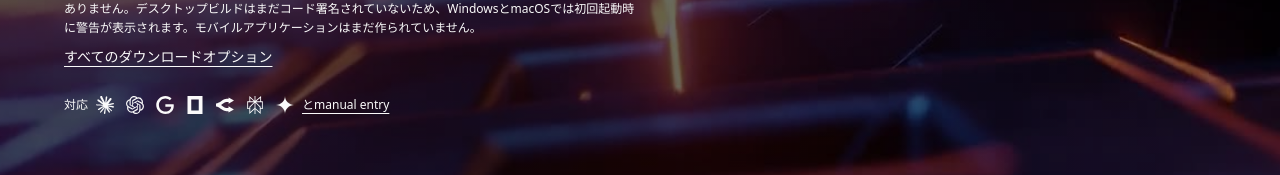
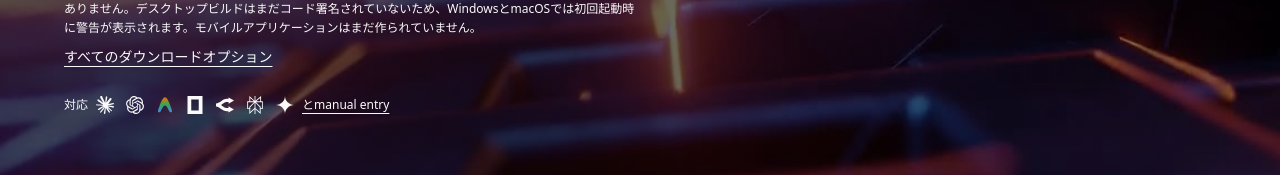
Before and after one commit to lucaswebsystems/openlimiter, a Next.js app in the folder apps/web/: page /en in a window 1280 px wide. Shown: the part 611-786 px from the top of the page. Built offline with nearby package versions, Linux system fonts and the light colour scheme; no server answers.

Commit message:
feat(web): add official AntigravityMark SVG logo with gradient

```diff
--- a/apps/web/components/integration-strip.tsx
+++ b/apps/web/components/integration-strip.tsx
@@ -1,6 +1,7 @@
 import { useTranslations } from "next-intl";
 import type { CSSProperties, ReactNode } from "react";
 import {
+  AntigravityMark,
   ClaudeMark,
   CodexMark,
   CopilotMark,
@@ -92,7 +93,7 @@ function getConnectors(t: ReturnType<typeof useTranslations<"integrations">>): S
     },
     {
       name: "Antigravity",
-      Mark: GoogleMark,
+      Mark: AntigravityMark,
       state: "today",
       tag: t("connectors.antigravity.tag"),
       detail: t("connectors.antigravity.detail"),
--- a/apps/web/components/tool-marks.tsx
+++ b/apps/web/components/tool-marks.tsx
@@ -134,6 +134,39 @@ const KIMI_PATH =
 
 export function ClaudeMark({ className }: ToolMarkProps) {
   return <BrandGlyph path={CLAUDE_PATH} className={className} />;
+}
+
+/**
+ * Antigravity's polychrome logo: a smooth arch with flared feet carrying a gradient
+ * from red-orange at top through green to blue at the base.
+ */
+export function AntigravityMark({ className = "h-5 w-5" }: ToolMarkProps) {
+  return (
+    <svg
+      viewBox="0 0 24 24"
+      className={className}
+      aria-hidden="true"
+      focusable="false"
+    >
+      <defs>
+        <linearGradient
+          id="openlimiter-antigravity-gradient"
+          x1="0%"
+          y1="0%"
+          x2="0%"
+          y2="100%"
+        >
+          <stop offset="0%" stopColor="#E8710A" />
+          <stop offset="50%" stopColor="#34A853" />
+          <stop offset="100%" stopColor="#4285F4" />
+        </linearGradient>
+      </defs>
+      <path
+        d="M12 1.8C14.8 1.8 17.1 7.8 19.6 14.2C20.5 16.5 21.4 19 21.4 20.2C21.4 21.8 19.8 22.4 17.8 20.6C16.3 16.8 14.1 12.5 12 12.5C9.9 12.5 7.7 16.8 6.2 20.6C4.2 22.4 2.6 21.8 2.6 20.2C2.6 19 3.5 16.5 4.4 14.2C6.9 7.8 9.2 1.8 12 1.8Z"
+        fill="url(#openlimiter-antigravity-gradient)"
+      />
+    </svg>
+  );
 }
 
 export function GoogleMark({ className }: ToolMarkProps) {
@@ -307,7 +340,7 @@ export const todayTools: readonly Tool[] = [
   },
   {
     name: "Google Antigravity",
-    Mark: GoogleMark,
+    Mark: AntigravityMark,
     state: "today",
     detail: "Reads the quota shape the Antigravity tooling writes. Internal too.",
   },
```
